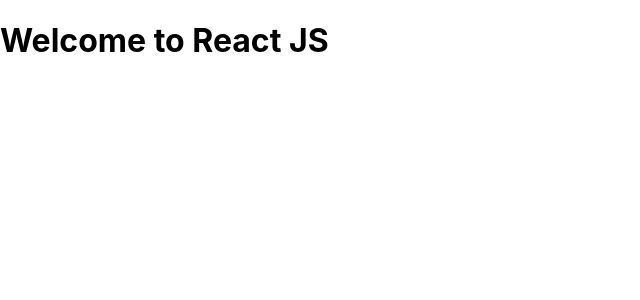
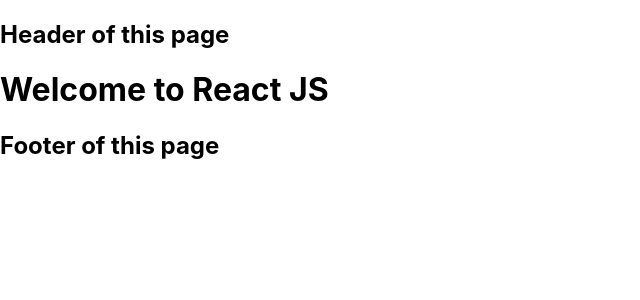
Before and after one commit to karthickvkumar/vcentry24, a React (Create React App) app in the folder learning-react/: page / in a window 1280 px wide. Shown: the top 300 px of the page, without its empty margins (0-640 px from the left). Built offline with nearby package versions, Linux system fonts and the light colour scheme.

Commit message:
soruce code

```diff
--- a/learning-react/src/App.js
+++ b/learning-react/src/App.js
@@ -1,9 +1,13 @@
 import React from "react";
+import FooterComponent from "./components/footer";
+import HeaderComponent from "./components/header";
 
 const App = () => {
   return(
     <div>
+      <HeaderComponent></HeaderComponent>
       <h1>Welcome to React JS</h1>
+      <FooterComponent></FooterComponent>
     </div>
   )
 }
--- /dev/null
+++ b/learning-react/src/components/footer.js
@@ -0,0 +1,11 @@
+import React from "react";
+
+const FooterComponent = () => {
+  return(
+    <div>
+      <h2>Footer of this page</h2>
+    </div>
+  )
+}
+
+export default FooterComponent;
--- /dev/null
+++ b/learning-react/src/components/header.js
@@ -0,0 +1,11 @@
+import React from "react";
+
+const HeaderComponent = () => {
+  return(
+    <div>
+      <h2>Header of this page</h2>
+    </div>
+  )
+}
+
+export default HeaderComponent;
```
